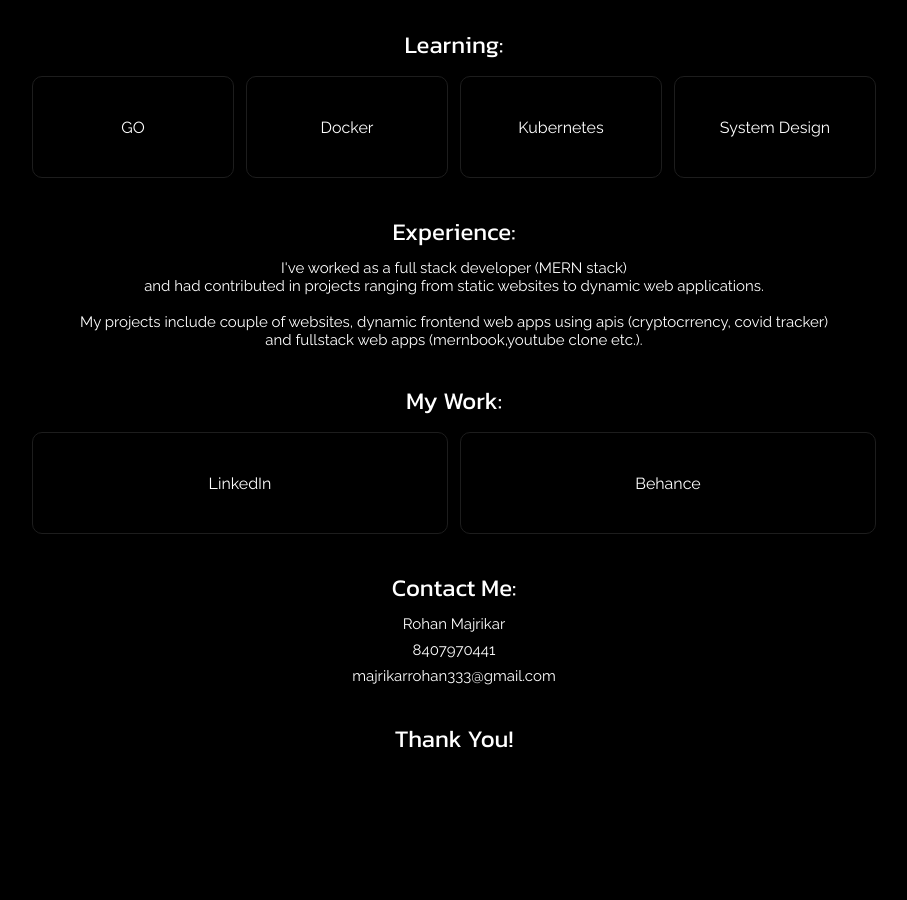
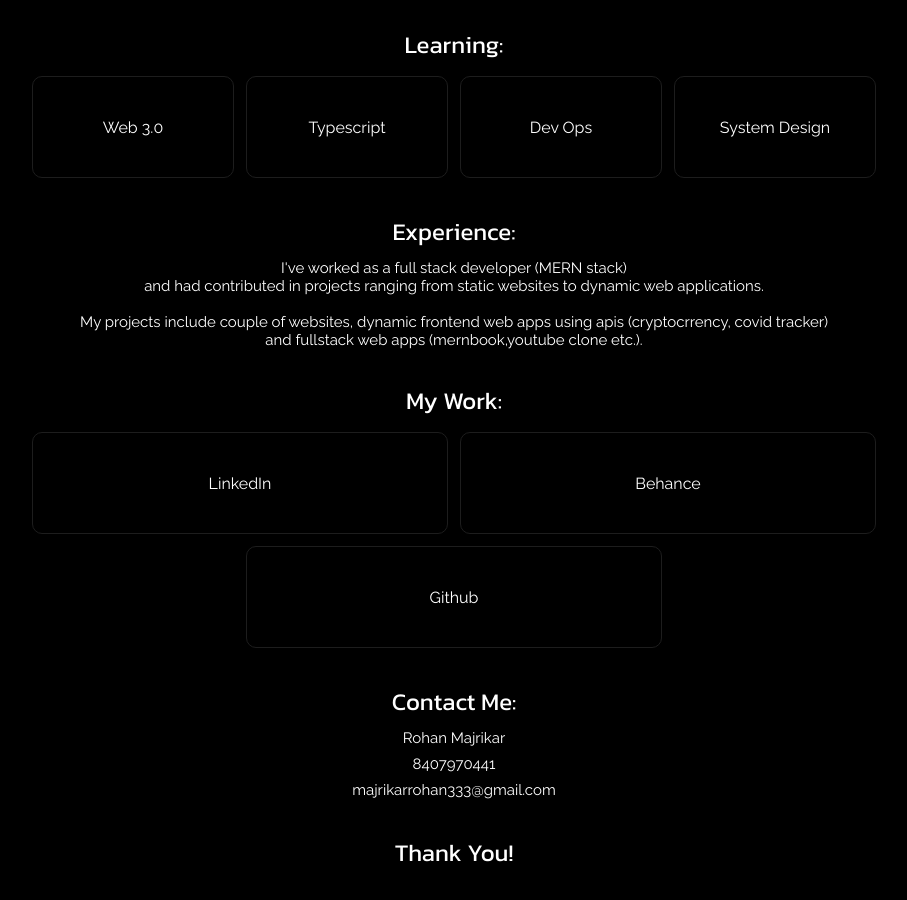
Before and after one commit to RohanM333/Portfolio, a plain HTML site: page index.html in a window 1280 px wide. Shown: the part 1160-2060 px from the top of the page, without its empty margins (186-1093 px from the left). Before the commit the page ends 1946 px from the top, so only its background shows below. Drawn offline with nearby package versions, Linux system fonts and the light colour scheme.

Commit message:
Update index.html

```diff
--- a/index.html
+++ b/index.html
@@ -54,9 +54,9 @@
     </div>
     <h2 class="page-heading"  data-aos="fade-up" data-aos-delay="800">Learning:</h2>
     <div class="skills" data-aos="fade-up" data-aos-delay="1300">
-        <div class="skill"><p>GO</p></div>
-        <div class="skill"><p>Docker</p></div>
-        <div class="skill"><p>Kubernetes</p></div>
+        <div class="skill"><p>Web 3.0</p></div>
+        <div class="skill"><p>Typescript</p></div>
+        <div class="skill"><p>Dev Ops</p></div>
         <div class="skill"><p>System Design</p></div>
     </div>
     <h2 class="page-heading"  data-aos="fade-up" data-aos-delay="800">Experience:</h2>
@@ -70,6 +70,7 @@
     <div class="skills" data-aos="fade-up" data-aos-delay="1300">
         <div class="links" onClick="window.open('https://www.linkedin.com/in/rohan-majrikar-36901b208/','_blank');"><p>LinkedIn</p></div>
         <div class="links" onClick="window.open('https://www.behance.net/rohanmajrikar','_blank');"><p>Behance</p></div>
+        <div class="links" onClick="window.open('https://github.com/RohanM333','_blank');"><p>Github</p></div>
     </div>
     <h2 class="page-heading"  data-aos="fade-up" data-aos-delay="800">Contact Me:</h2>
     <div class="contact" data-aos="fade-up" data-aos-delay="1300">
```
